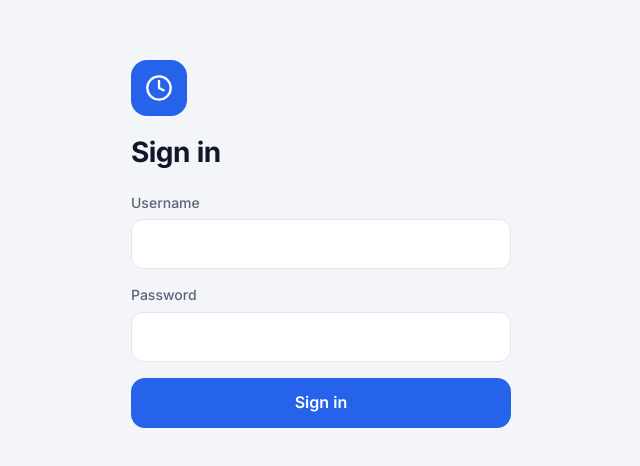
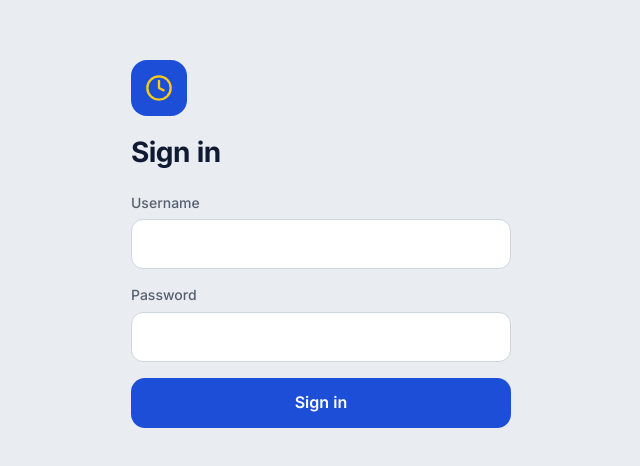
Before and after one commit to sureshadapa11/employee, a website: page public/index.html in a window 1280 px wide. Shown: the part 156-622 px from the top of the page, without its empty margins (319-959 px from the left). Drawn offline with Linux system fonts and the light colour scheme; no server answers.

Commit message:
Blue, yellow and silver-grey colour scheme
Silver-grey surfaces, blue as the main colour, yellow for highlights
(Add button, active tab bar, pay-due label and Mark paid, Today badge).
Matching dark mode and a blue/white/yellow app icon.

Co-Authored-By: Claude Opus 5.5 <noreply@anthropic.com>

```diff
--- a/public/index.html
+++ b/public/index.html
@@ -3,8 +3,8 @@
 <head>
   <meta charset="utf-8">
   <meta name="viewport" content="width=device-width, initial-scale=1, viewport-fit=cover">
-  <meta name="theme-color" content="#F3F5F9" media="(prefers-color-scheme: light)">
-  <meta name="theme-color" content="#0B1120" media="(prefers-color-scheme: dark)">
+  <meta name="theme-color" content="#E9ECF0" media="(prefers-color-scheme: light)">
+  <meta name="theme-color" content="#12161D" media="(prefers-color-scheme: dark)">
   <meta name="apple-mobile-web-app-capable" content="yes">
   <meta name="mobile-web-app-capable" content="yes">
   <meta name="apple-mobile-web-app-status-bar-style" content="default">
--- a/public/style.css
+++ b/public/style.css
@@ -1,48 +1,55 @@
-/* Mobile-first design. Calm, high-contrast palette; tokens switch for dark mode. */
+/* Mobile-first design. Palette: silver-grey surfaces, blue as the main colour,
+   yellow for highlights. Tokens switch for dark mode. */
 :root {
-  --bg: #F3F5F9;
+  --bg: #E9ECF0;          /* silver-grey page */
   --surface: #FFFFFF;
-  --surface-2: #EDF0F5;
-  --text: #0F172A;
-  --muted: #5B6476;
-  --border: #E2E7EF;
-  --primary: #2563EB;
+  --surface-2: #E1E5EA;   /* silver controls */
+  --text: #0F1B33;
+  --muted: #566070;
+  --border: #CFD5DD;
+  --primary: #1D4ED8;     /* blue */
   --primary-ink: #FFFFFF;
-  --primary-soft: #E7EEFD;
+  --primary-soft: #DFE8FB;
+  --accent: #FACC15;      /* yellow */
+  --accent-ink: #1C1A05;
+  --accent-soft: #FEF5CC;
   --paid: #047857;
   --paid-soft: #E3F5EC;
   --unpaid: #B45309;
   --unpaid-soft: #FDF1E1;
   --danger: #DC2626;
   --danger-soft: #FDECEC;
-  --hero-bg: #1E3A8A;
+  --hero-bg: #1E3A8A;     /* deep blue cards */
   --hero-ink: #FFFFFF;
-  --hero-muted: #BFD0FA;
-  --shadow: 0 1px 2px rgba(15, 23, 42, .04), 0 4px 16px rgba(15, 23, 42, .06);
+  --hero-muted: #C3D2F7;
+  --shadow: 0 1px 2px rgba(15, 27, 51, .05), 0 4px 16px rgba(15, 27, 51, .08);
   --radius: 16px;
   --tabbar-h: 64px;
   --safe-b: env(safe-area-inset-bottom, 0px);
 }
 @media (prefers-color-scheme: dark) {
   :root {
-    --bg: #0B1120;
-    --surface: #131B2E;
-    --surface-2: #1C2540;
-    --text: #E8ECF4;
-    --muted: #98A2B8;
-    --border: #25304A;
-    --primary: #6B9BFA;
+    --bg: #12161D;        /* graphite */
+    --surface: #1B212B;
+    --surface-2: #262E3A;
+    --text: #E9EDF3;
+    --muted: #A0A9B8;
+    --border: #323B49;
+    --primary: #6C9CFB;
     --primary-ink: #0B1120;
-    --primary-soft: #1A2A4D;
+    --primary-soft: #1C2A47;
+    --accent: #FACC15;
+    --accent-ink: #1C1A05;
+    --accent-soft: #3A3210;
     --paid: #34D399;
     --paid-soft: #0F2E25;
-    --unpaid: #FBBF24;
-    --unpaid-soft: #33260C;
+    --unpaid: #FB923C;
+    --unpaid-soft: #36200F;
     --danger: #F87171;
     --danger-soft: #3A1717;
-    --hero-bg: #1A2A55;
+    --hero-bg: #1A2C5C;
     --hero-ink: #F1F5FF;
-    --hero-muted: #A9BDF0;
+    --hero-muted: #AFC2F2;
     --shadow: none;
   }
 }
@@ -456,3 +463,20 @@ body.role-staff #open-notifications { display: inline-grid; }
 .notif-dot { width: 8px; height: 8px; border-radius: 50%; background: var(--primary); margin-top: 6px; flex: none; }
 .due-section { display: flex; flex-direction: column; gap: 8px; padding-top: 12px; border-top: 1px solid color-mix(in srgb, var(--hero-ink) 18%, transparent); }
 .badge.overdue-badge { background: #FECACA; color: #7F1D1D; }
+
+/* ---------- Yellow highlights ---------- */
+.tab-add-circle {
+  background: var(--accent); color: var(--accent-ink);
+  box-shadow: 0 6px 18px color-mix(in srgb, var(--accent) 55%, transparent);
+}
+.tabbar button { position: relative; }
+.tabbar button.active:not(.tab-add)::before {
+  content: ''; position: absolute; top: 0; left: 30%; right: 30%; height: 3px;
+  border-radius: 0 0 3px 3px; background: var(--accent);
+}
+.due-kicker { color: var(--accent); }
+.due-row .btn { background: var(--accent); color: var(--accent-ink); }
+.badge.today { background: var(--accent); color: var(--accent-ink); }
+.login-icon { background: var(--primary); color: var(--accent); }
+.notice { background: var(--accent-soft); }
+.chip[aria-checked="true"] { box-shadow: inset 0 -3px 0 var(--accent); }
```
Also changed, not shown: public/apple-touch-icon.png, public/icon-192.png, public/icon-512.png, public/manifest.webmanifest.
